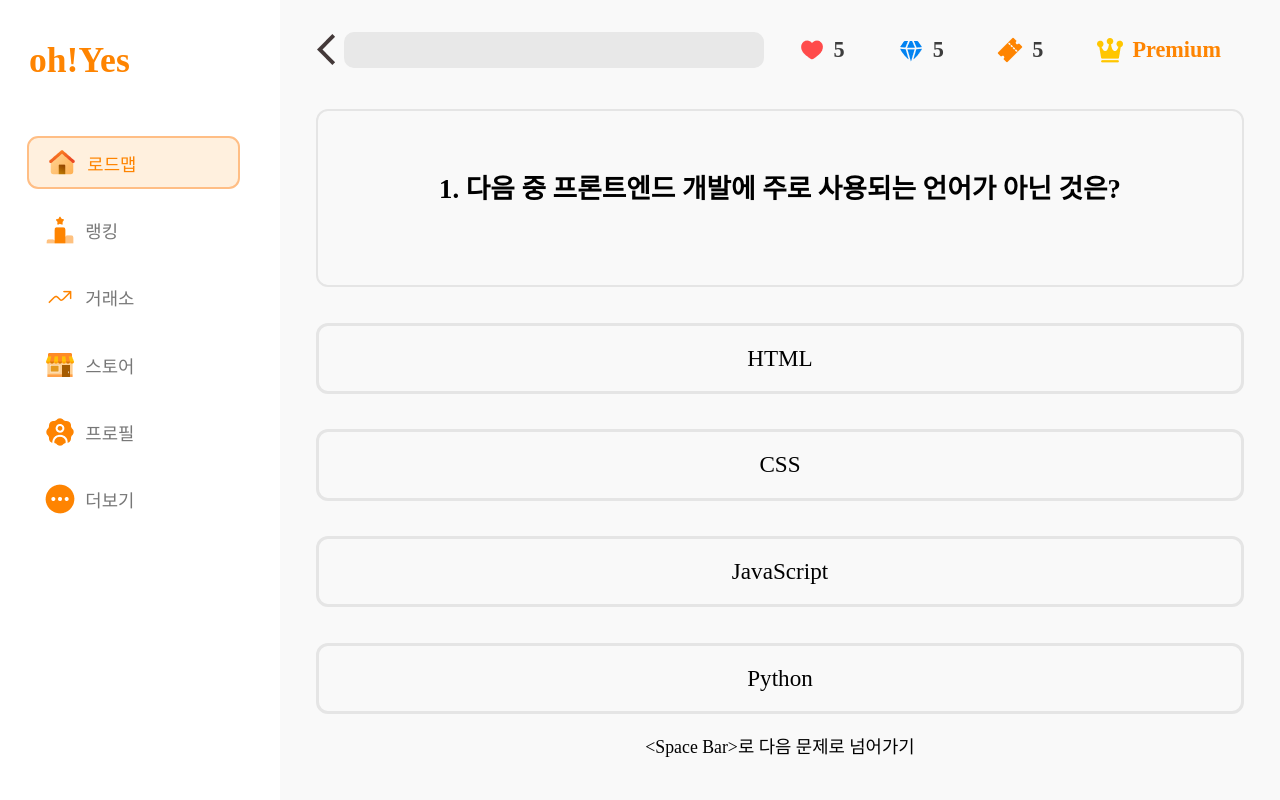
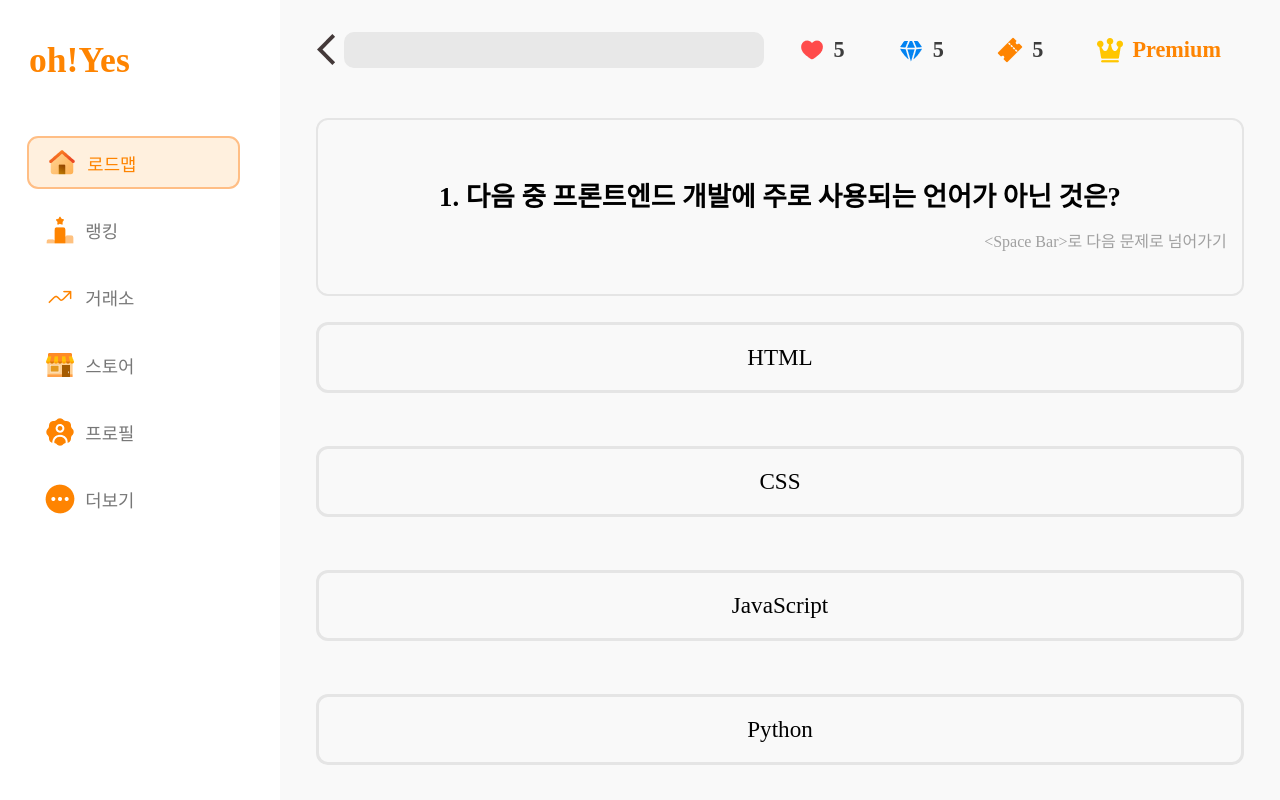
Before and after one commit to Team-Oh-Yes/grow-up-money-web, a React (Vite) app: page /roadmap/1/1/quiz in a window 1280 px wide. Built offline with nearby package versions, Linux system fonts and the light colour scheme; no server answers; a web font is replaced by a local one.

Commit message:
feat: yml file added

```diff
--- a/src/components/common/Loadmapcomponents/Quiz.jsx
+++ b/src/components/common/Loadmapcomponents/Quiz.jsx
@@ -50,6 +50,7 @@ function Quiz() {
   const [score, setScore] = useState(0);
   const [progress, setProgress] = useRecoilState(quizProgressState);
   const [isInitialized, setIsInitialized] = useState(false);
+  const [na, setNa] = useState(false);
   const original_string = d || "";
   const unitFreeString = original_string.replace("unit", "");
   const currentQuiz = sample[currentQuestionIndex];
@@ -119,19 +120,21 @@ function Quiz() {
     if (isCorrectAnswer) {
       setScore((prev) => prev + 1);
     }
-
-    setCurrentQuestionIndex((prev) => prev + 1);
-    setIsAnswered(false);
-    setSelectedAnswer(null);
+    setTimeout(() => {
+      setCurrentQuestionIndex((prev) => prev + 1);
+      setIsAnswered(false);
+      setSelectedAnswer(null);
+    }, 1000);
   };
 
   if (isQuizFinished) {
     return (
       <div className="Ccon">
         <div className="realcon">
-          <div>
-            <img src={ma} className="m" alt="character" />
-          </div>
+          <img src={ma} className="m" alt="character" />
+
+          <p className="result-text">아쉽네요 {score}개 맞추셨어요</p>
+
           <div className="cbox">
             <button className="go" onClick={handleContinue}>
               학습하러가기
@@ -152,27 +155,27 @@ function Quiz() {
           <p>
             {currentQuestionIndex + 1}. {currentQuiz.question}
           </p>
+          <div className="skip">
+            <p>{"<Space Bar>로 다음 문제로 넘어가기"}</p>
+          </div>
         </div>
       </div>
       <div className="Acon">
         {currentQuiz.options.map((option, index) => {
           let buttonClass = "AC";
-          let imgSrc = null; // 기본값은 null (이미지 없음)
+          let imgSrc = null;
 
           if (isAnswered) {
-            // 1. 선택한 답변에 대한 시각적 피드백
             if (option === selectedAnswer) {
               if (option === currentQuiz.correctAnswer) {
-                buttonClass += " TAC"; // 정답을 맞춤
+                buttonClass += " TAC";
                 imgSrc = answer;
               } else {
-                buttonClass += " FAC"; // 오답을 선택함
+                buttonClass += " FAC";
                 imgSrc = nanswer;
               }
-            }
-            // 2. 오답을 선택했을 때 정답 표시
-            else if (option === currentQuiz.correctAnswer) {
-              buttonClass += " TAC_show_correct"; // 오답 선택 시 정답을 표시
+            } else if (option === currentQuiz.correctAnswer) {
+              buttonClass += " TAC_show_correct";
             }
           }
           return (
@@ -189,9 +192,6 @@ function Quiz() {
           );
         })}
       </div>
-      <div className="skip">
-        <p>{"<Space Bar>로 다음 문제로 넘어가기"}</p>
-      </div>
     </div>
   );
 }
--- a/src/components/css/loadmapcss/Quiz.css
+++ b/src/components/css/loadmapcss/Quiz.css
@@ -48,8 +48,6 @@
   width: 100%;
   gap: 1.5rem;
   position: relative;
-  padding-top: 1rem;
-  padding-bottom: 1rem;
 }
 
 /* 버튼 기본 */
@@ -186,20 +184,13 @@
   height: 2.4rem;
   border-radius: 12px;
   color: #fe8401;
-    font-size: 0.96rem;
+  font-size: 0.96rem;
 }
 .chose {
   display: flex;
   gap: 8px;
 }
-.cbox {
-  display: flex;
-  gap: 1rem;
-  position: fixed;
-  top: 50%;
-  left: 50%;
-  transform: translate(-50%, 150%);
-}
+
 .Ccon {
   width: 100vw;
   height: 100vh;
@@ -220,13 +211,56 @@
   left: 50%;
   transform: translate(-50%, -50%);
   display: flex;
-  align-items: start;
+  flex-direction: column;
+  align-items: center;
   justify-content: center;
-  gap: 2rem;
-  padding-top: 2rem;
+  gap: 1rem;
+  padding-top: 1.5rem !important;
+  padding: 2rem;
 }
-.skip{
-    display: flex;
-    justify-content: center;
-    align-items: center;
+
+.result-text {
+  font-size: 1.2rem;
+  font-weight: 600;
+  text-align: center;
+  margin-bottom: 0px;
 }
+
+.cbox {
+  display: flex;
+  margin: 0;
+}
+
+
+.skip {
+  position: absolute;
+  bottom: 20px;
+  width: 100%;
+  display: flex;
+  justify-content: center;
+  align-items: center;
+  display: flex;
+  justify-content: end;
+  align-items: center;
+margin-right: 2rem;
+}
+
+.skip p {
+  font-size: 0.9rem;
+  color: #a0a0a0;
+  font-weight: 500;
+  border-radius: 20px; /* 둥근 모양 */
+  background-color: transparent; /* 배경색 추가 (필요시) */
+
+}
+
+/* 📱 모바일 환경에서는 하단 위치와 글씨 크기 조정 */
+@media (max-width: 600px) {
+  .skip {
+    bottom: 10px;
+  }
+  .skip p {
+    font-size: 0.8rem;
+    padding: 0.3rem 0.8rem;
+  }
+}
```
